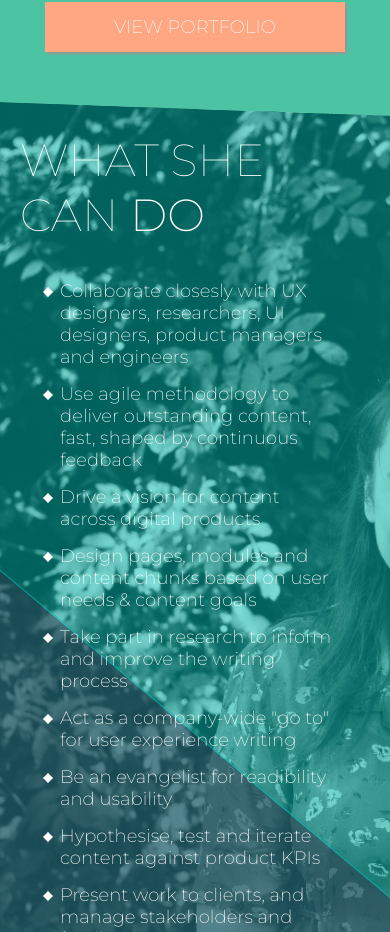
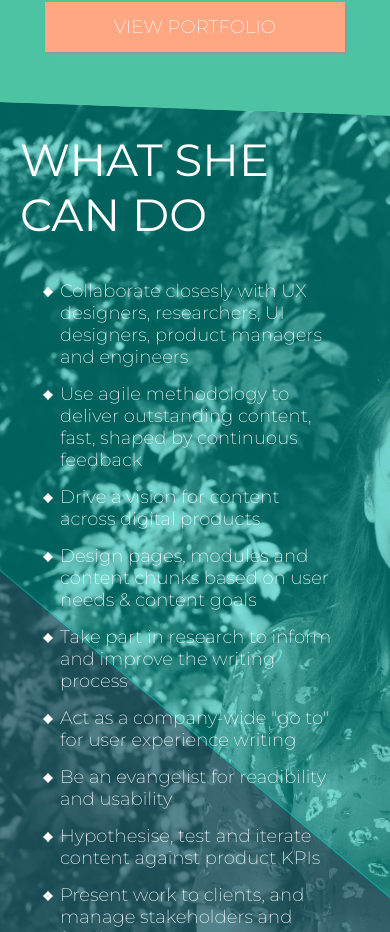
Before and after one commit to mthomasuk/rhiannon-jones-portfolio, a React (Create React App) app: page / in a window 390 px wide. Shown: the part 1389-2321 px from the top of the page. Built offline with nearby package versions, Linux system fonts and the light colour scheme.

Commit message:
added actual phone number in

```diff
--- a/src/containers/Header.js
+++ b/src/containers/Header.js
@@ -49,7 +49,7 @@ class Header extends Component {
           </div>
           <div className="Header-Buttons">
             <Button href="mailto:rhiannon.f.jones@gmail.com" title="Email" classExtension="Twos-Up"/>
-            <Button href="tel:07890333777" title="Call" classExtension="Twos-Up"/>
+            <Button href="tel:+447717746135" title="Call" classExtension="Twos-Up"/>
           </div>
         </div>
         <Mask classExtension="Orange"/>
--- a/src/containers/WhatAreYouDoing.css
+++ b/src/containers/WhatAreYouDoing.css
@@ -1,10 +1,6 @@
 .WhatAreYouDoing {
   color: #fff;
   margin-bottom: 150px;
-}
-
-.WhatAreYouDoing h2 {
-  font-weight: 100;
 }
 
 .WhatAreYouDoing-Content ul {
--- a/src/containers/WhatAreYouDoing.js
+++ b/src/containers/WhatAreYouDoing.js
@@ -7,7 +7,7 @@ class WhatAreYouDoing extends Component {
       <section>
         <div className="WhatAreYouDoing">
           <div className="WhatAreYouDoing-Headline">
-            <h2>What She Can <strong>Do</strong></h2>
+            <h2>What She Can Do</h2>
           </div>
           <div className="WhatAreYouDoing-Content">
             <ul>
--- a/src/index.css
+++ b/src/index.css
@@ -8,10 +8,6 @@ body {
   padding: 30px;
   margin: -10px;
   overflow: hidden;
-}
-
-strong, b {
-  font-weight: 300;
 }
 
 h1, h2 {
```
Also changed, not shown: 11 other files (tests, documents, lock files or other folders).
